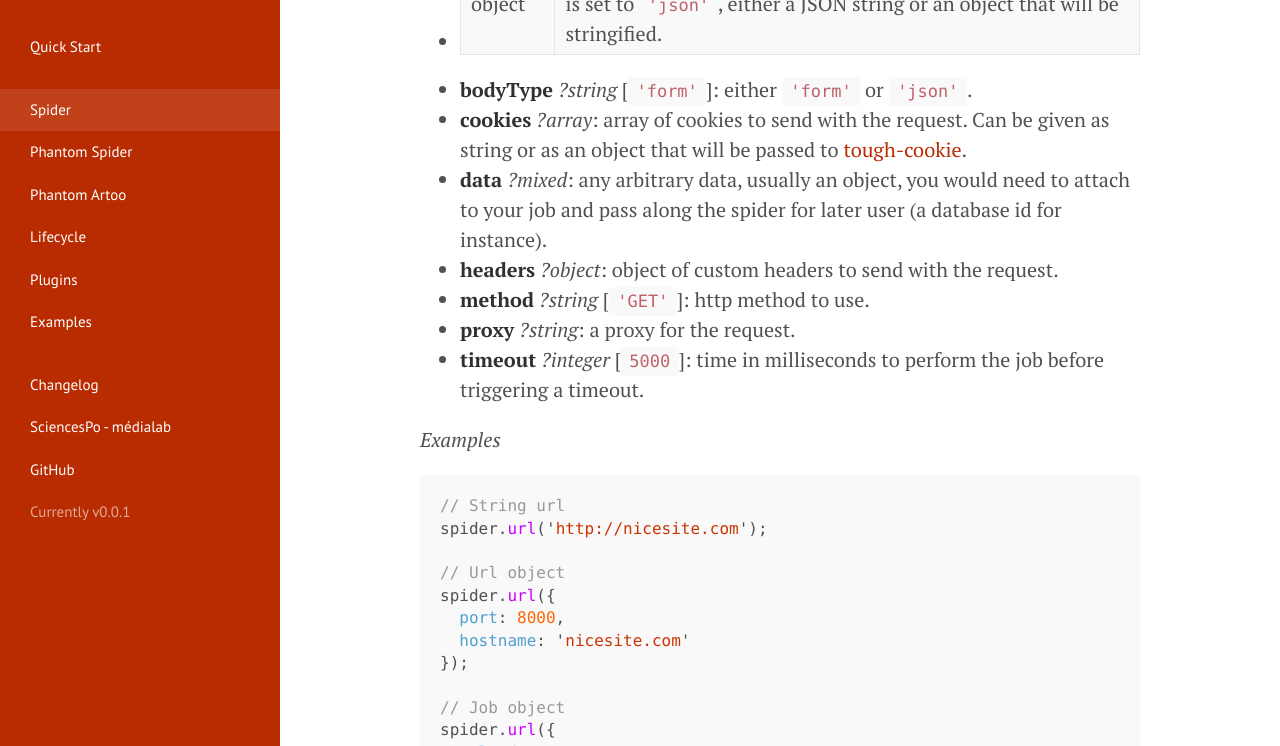
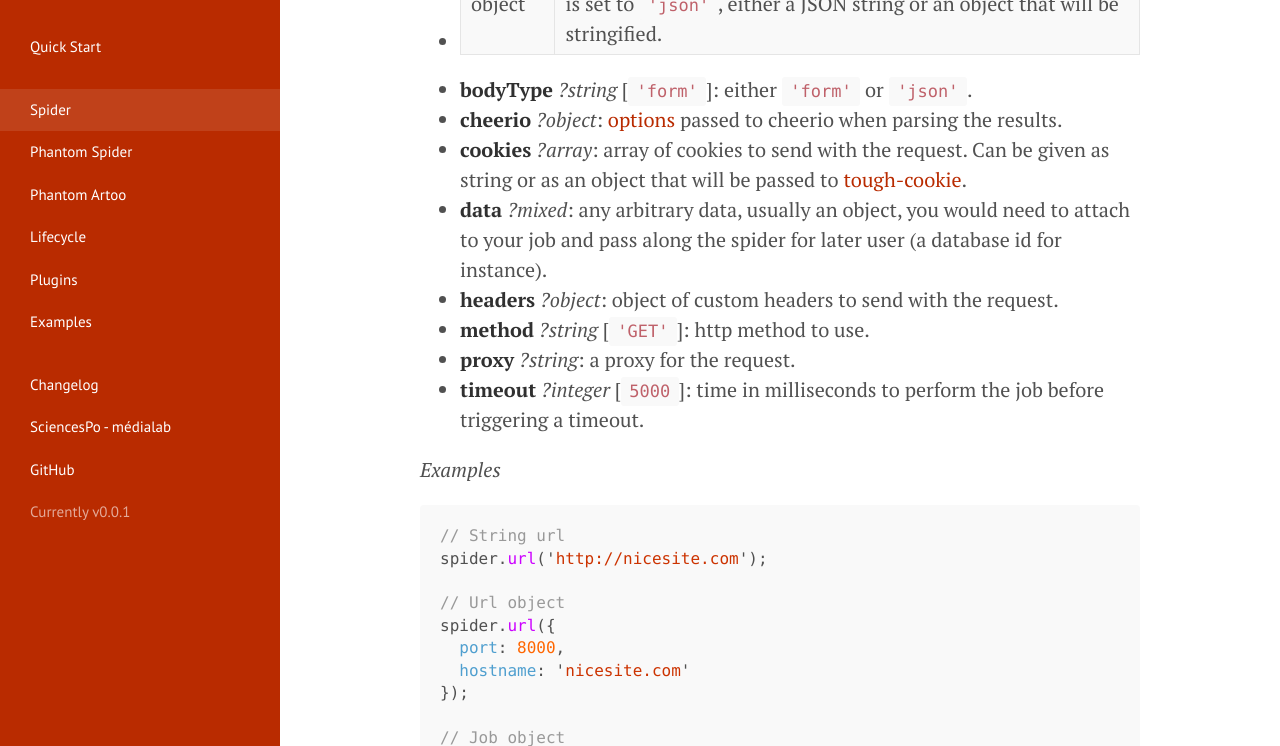
Before and after one commit to medialab/sandcrawler, a Jekyll site: the page built from spider.md, in a window 1280 px wide and 900 px high, scrolled down 4206 px, cut to the strip 154-900 px from the top of the window. Built offline with Jekyll 4.4.1, drawn with Linux system fonts in a browser that asks for light colours; Markdown is read by kramdown in place of the engine named in the settings; some of the changed text lies outside the part shown.

Commit message:
Documenting cheerio option

```diff
--- a/spider.md
+++ b/spider.md
@@ -167,6 +167,7 @@ spider.url(feed);
 * **auth** *?object*: an object containing at least a `user` and optionally a `password` to authenticate through http.
 * **body** *?object|string*: if `bodyType` is set to `'form'`, either a querystring or an object that will be formatted as a querystring. If `bodyType` is set to `'json'`, either a JSON string or an object that will be stringified.
 * **bodyType** *?string* [`'form'`]: either `'form'` or `'json'`.
+* **cheerio** *?object*: [options](https://github.com/cheeriojs/cheerio#loading) passed to cheerio when parsing the results.
 * **cookies** *?array*: array of cookies to send with the request. Can be given as string or as an object that will be passed to [tough-cookie](https://www.npmjs.com/package/tough-cookie#properties).
 * **data** *?mixed*: any arbitrary data, usually an object, you would need to attach to your job and pass along the spider for later user (a database id for instance).
 * **headers** *?object*: object of custom headers to send with the request.
@@ -512,6 +513,7 @@ spider.config(object);
 * **body** *?object|string*: if `bodyType` is set to `'form'`, either a querystring or an object that will be formatted as a querystring. If `bodyType` is set to `'json'`, either a JSON string or an object that will be stringified.
 * **bodyType** *?string* [`'form'`]: either `'form'` or `'json'`.
 * **concurrency** *integer* [`1`]: number of jobs to perform at the same time.
+* **cheerio** *?object*: [options](https://github.com/cheeriojs/cheerio#loading) passed to cheerio when parsing the results.
 * **cookies** *?array*: array of cookies to send with the request. Can be given as string or as an object that will be passed to [tough-cookie](https://www.npmjs.com/package/tough-cookie#properties).
 * **headers** *?object*: object of custom headers to send with the request.
 * **jar** *?boolean|object|string*: if `true` the spider will keep the received cookies to use them in further requests. Can also take a path where cookies will be store thanks to [tough-cookie-filestore](https://www.npmjs.com/package/tough-cookie-filestore) so you can re-use them later. Finally, can take a [tough-cookie](https://www.npmjs.com/package/tough-cookie) or [request](https://www.npmjs.com/package/request) jar object (note that you can also access a spider's jar through `spider.jar`.
```
